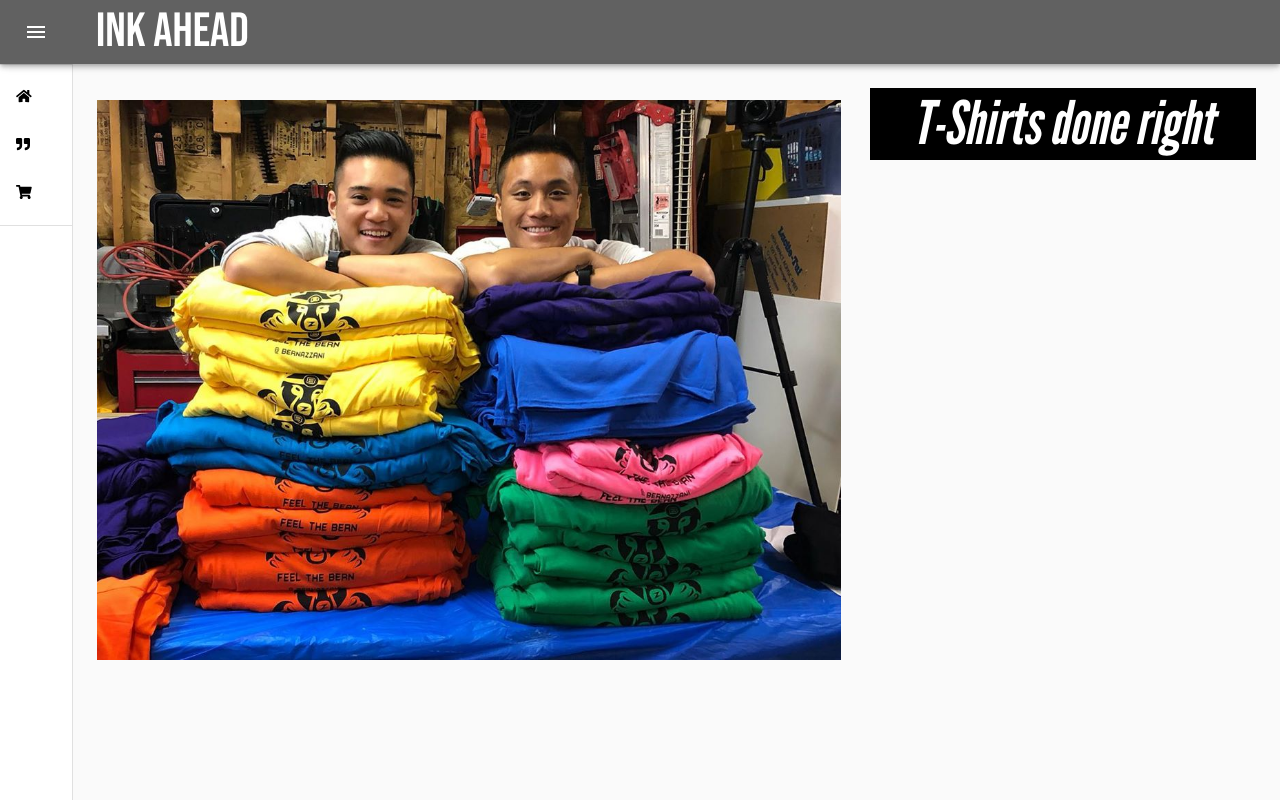
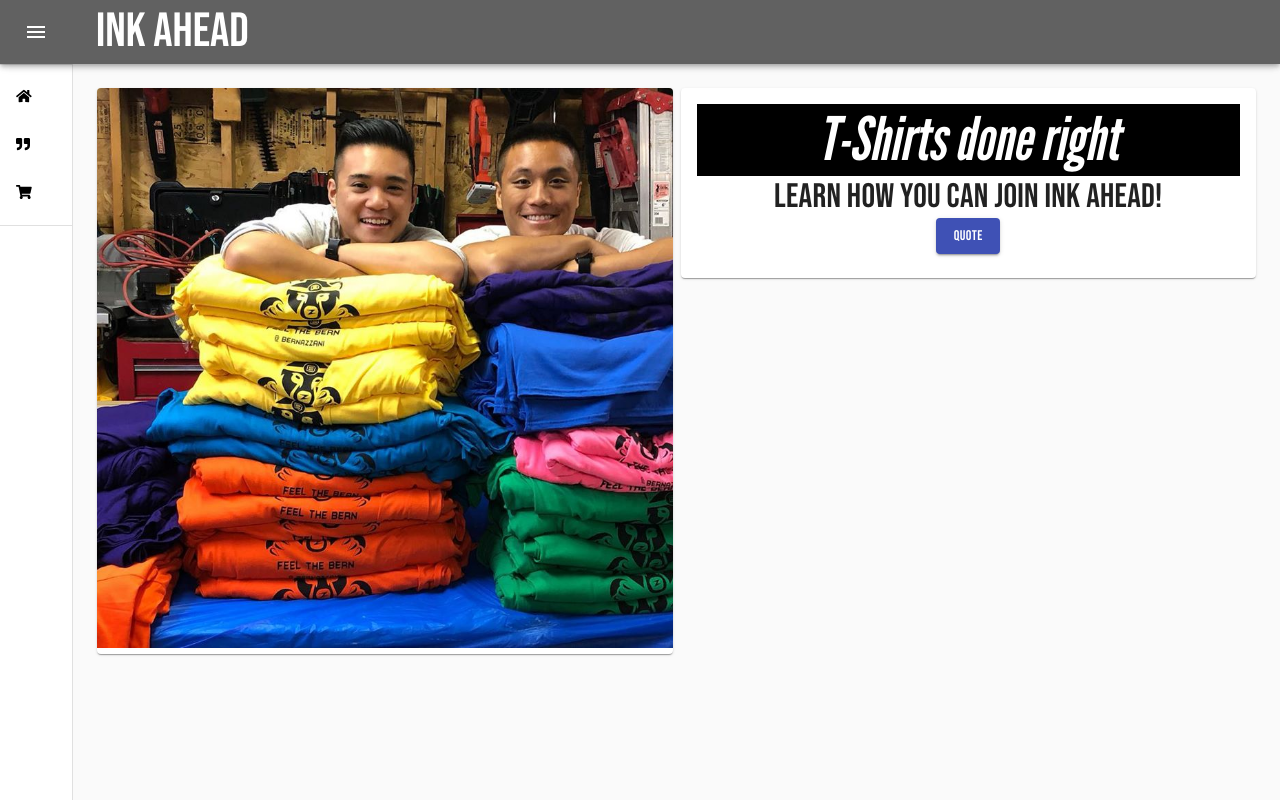
Before and after one commit to briankeefe/shirts, a React (Create React App) app: page /#/ in a window 1280 px wide. Built offline with nearby package versions, Linux system fonts and the light colour scheme.

Commit message:
splash page

```diff
--- a/src/Splash.js
+++ b/src/Splash.js
@@ -1,24 +1,30 @@
 import React from "react";
-import { Box, Typography, Grid } from "@material-ui/core";
+import {
+	Box,
+	Typography,
+	Grid,
+	Card,
+	CardContent,
+	ButtonGroup,
+	Button
+} from "@material-ui/core";
 import ShirtStacks from "./content/shirtStacks.jpg";
 import "./style/style.scss";
 
 export default function Splash() {
 	return (
 		<Box className="splash-page" style={{ backgroundImage: { ShirtStacks } }}>
-			<Grid container>
-				<Grid item xs={12} md={8}>
-					<img
-						style={{
-							maxHeight: "70vh",
-							maxWidth: "70vw",
-							marginTop: "12px",
-							marginBottom: "0"
-						}}
-						src={ShirtStacks}
-					></img>
+			<Grid container spacing={1}>
+				<Grid item xs={12} md={6}>
+					<Card>
+						<Box className="no-grow">
+							<img src={ShirtStacks} id="shirt-stacks"></img>
+						</Box>
+					</Card>
 				</Grid>
-				<Grid item xs={12} md={4}>
+				<Grid item xs={12} md={6}>
+					<Card>
+						<CardContent>
 							<Box className="translucent">
 								<Typography
 									style={{ color: "white" }}
@@ -28,6 +34,21 @@
 									T-Shirts done right
 								</Typography>
 							</Box>
+							<Grid container justify="center" direction="column">
+								<Typography align="center" variant="h4">
+									Learn how you can join Ink Ahead!
+								</Typography>
+								<Button
+									style={{ margin: "auto" }}
+									variant="contained"
+									color="primary"
+									href="/#/shirts"
+								>
+									Quote
+								</Button>
+							</Grid>
+						</CardContent>
+					</Card>
 				</Grid>
 			</Grid>
 		</Box>
--- a/src/style/style.scss
+++ b/src/style/style.scss
@@ -73,6 +73,13 @@
 
 .splash-page {
 	flex-grow: 1;
+	#shirt-stacks {
+		width: inherit;
+		max-height: 70vh;
+	}
+	.no-grow {
+		flex-grow: 0;
+	}
 }
 
 .translucent {
```
Lines whose indentation alone changed are shown as unchanged.
